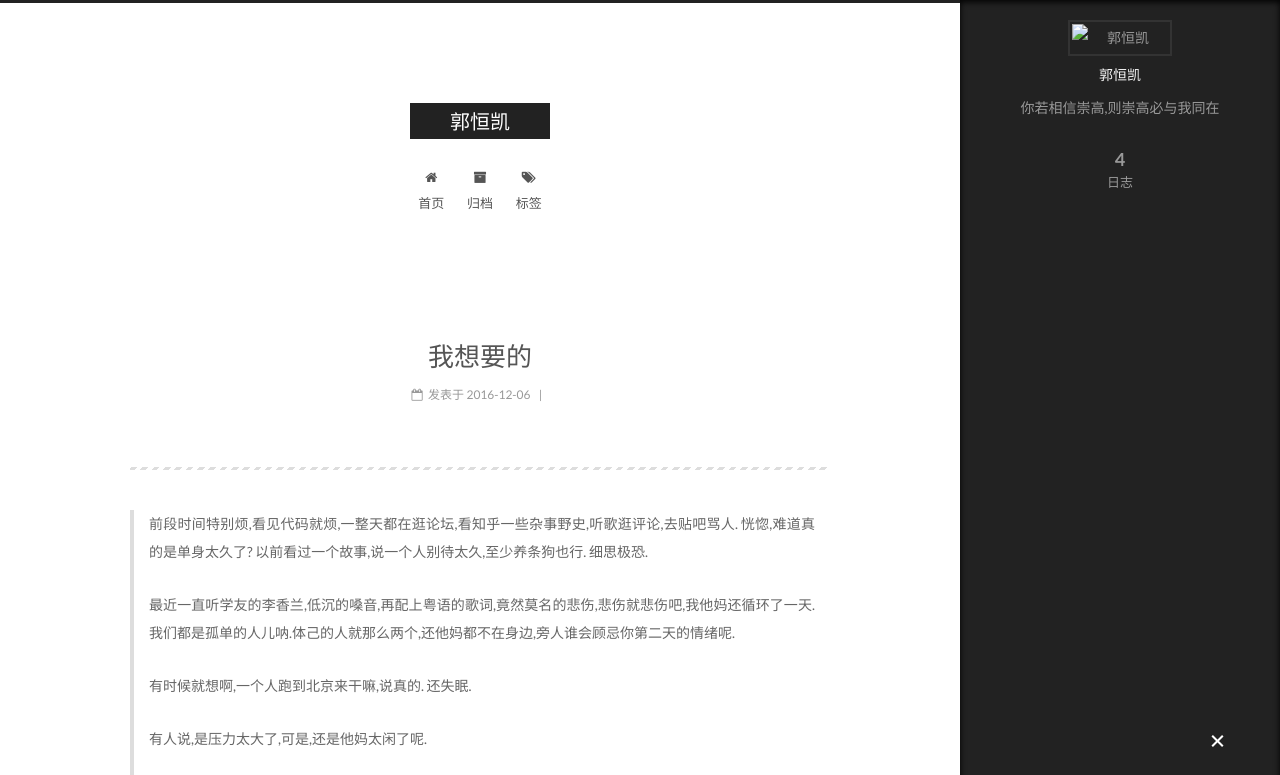
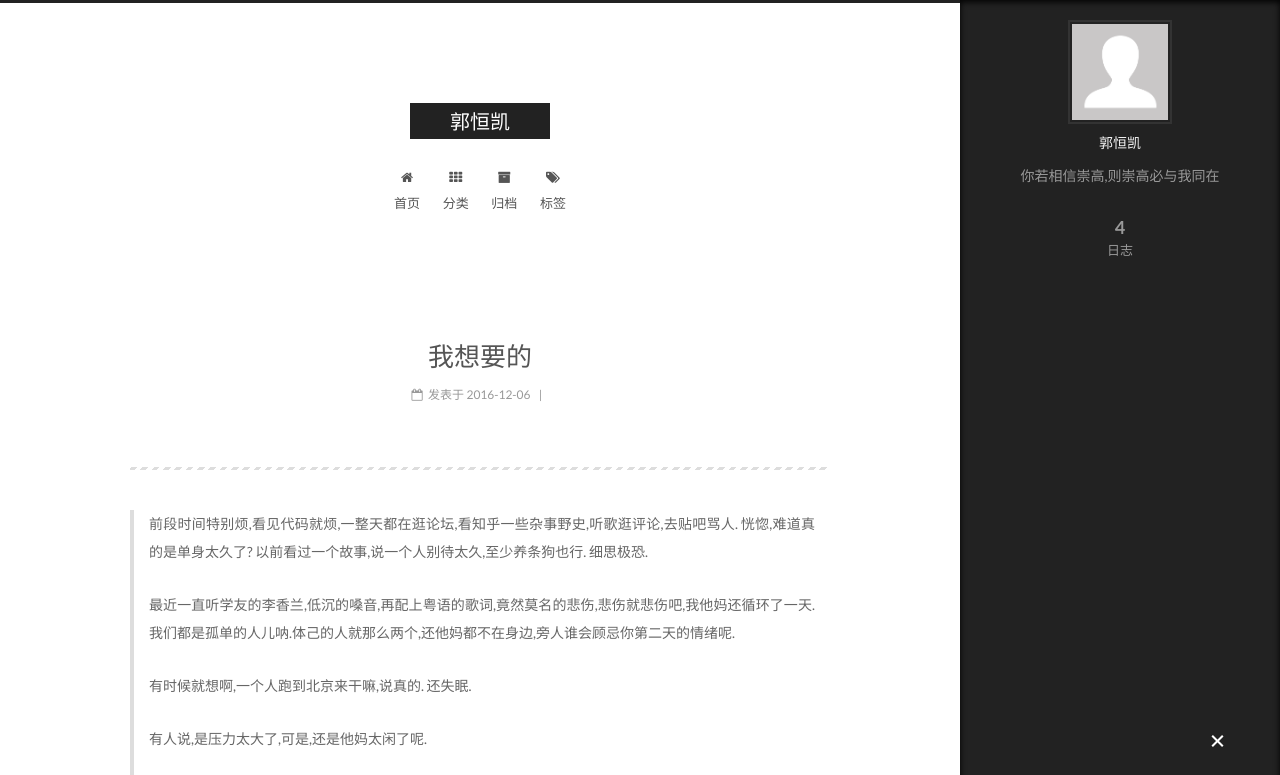
Before and after one commit to guo-Allen/guo-Allen.github.io, a plain HTML site: page index.html in a window 1280 px wide. Both pictures are taken after a click on the element 1217 px from the left and 742 px from the top of the page. Shown: the top 775 px of the page. Drawn offline with Linux system fonts and the light colour scheme; a script that the page names is missing.

Commit message:
Site updated: 2016-12-07 02:17:13

```diff
--- a/index.html
+++ b/index.html
@@ -201,6 +201,16 @@
         </li>
 
 
+        <li class="menu-item menu-item-categories">
+          <a href="/categories" rel="section">
+
+              <i class="menu-item-icon fa fa-fw fa-th"></i> <br />
+
+            分类
+          </a>
+        </li>
+
+
         <li class="menu-item menu-item-archives">
           <a href="/archives" rel="section">
 
@@ -254,7 +264,7 @@
   <span style="display:none" itemprop="author" itemscope itemtype="http://schema.org/Person">
     <meta itemprop="name" content="郭恒凯">
     <meta itemprop="description" content="">
-    <meta itemprop="image" content="/uploads.head.jpg">
+    <meta itemprop="image" content="/images/avatar.gif">
   </span>
 
   <span style="display:none" itemprop="publisher" itemscope itemtype="http://schema.org/Organization">
@@ -387,7 +397,7 @@
   <span style="display:none" itemprop="author" itemscope itemtype="http://schema.org/Person">
     <meta itemprop="name" content="郭恒凯">
     <meta itemprop="description" content="">
-    <meta itemprop="image" content="/uploads.head.jpg">
+    <meta itemprop="image" content="/images/avatar.gif">
   </span>
 
   <span style="display:none" itemprop="publisher" itemscope itemtype="http://schema.org/Organization">
@@ -561,7 +571,7 @@
   <span style="display:none" itemprop="author" itemscope itemtype="http://schema.org/Person">
     <meta itemprop="name" content="郭恒凯">
     <meta itemprop="description" content="">
-    <meta itemprop="image" content="/uploads.head.jpg">
+    <meta itemprop="image" content="/images/avatar.gif">
   </span>
 
   <span style="display:none" itemprop="publisher" itemscope itemtype="http://schema.org/Organization">
@@ -761,7 +771,7 @@
   <span style="display:none" itemprop="author" itemscope itemtype="http://schema.org/Person">
     <meta itemprop="name" content="郭恒凯">
     <meta itemprop="description" content="">
-    <meta itemprop="image" content="/uploads.head.jpg">
+    <meta itemprop="image" content="/images/avatar.gif">
   </span>
 
   <span style="display:none" itemprop="publisher" itemscope itemtype="http://schema.org/Organization">
@@ -912,7 +922,7 @@
       <section class="site-overview sidebar-panel sidebar-panel-active">
         <div class="site-author motion-element" itemprop="author" itemscope itemtype="http://schema.org/Person">
           <img class="site-author-image" itemprop="image"
-               src="/uploads.head.jpg"
+               src="/images/avatar.gif"
                alt="郭恒凯" />
           <p class="site-author-name" itemprop="name">郭恒凯</p>
           <p class="site-description motion-element" itemprop="description">你若相信崇高,则崇高必与我同在</p>
```
Also changed, not shown: 2016/12/03/hello-world/index.html (+12 -2 lines), 2016/12/06/ES5-数组新增的几个Api/index.html (+12 -2 lines), 2016/12/06/严格模式/index.html (+12 -2 lines), 2016/12/06/无题/index.html (+12 -2 lines), archives/2016/12/index.html (+11 -1 lines), archives/2016/index.html (+11 -1 lines), archives/index.html (+11 -1 lines).
